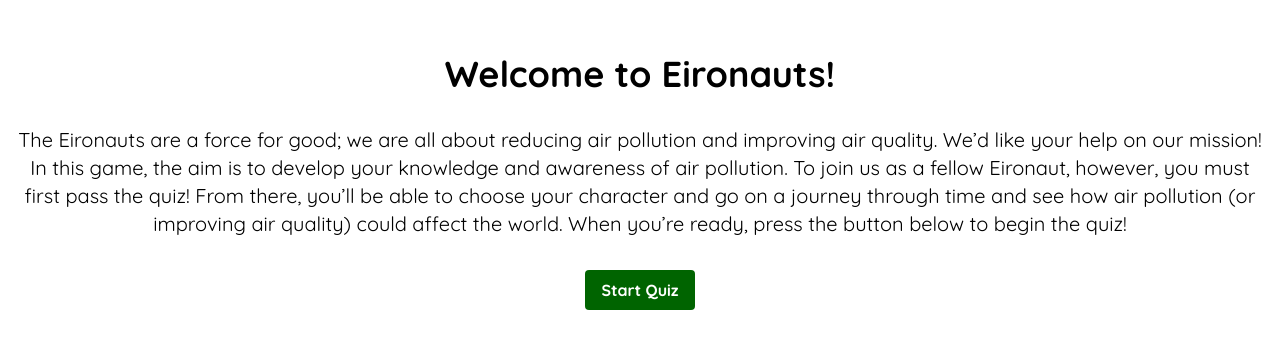
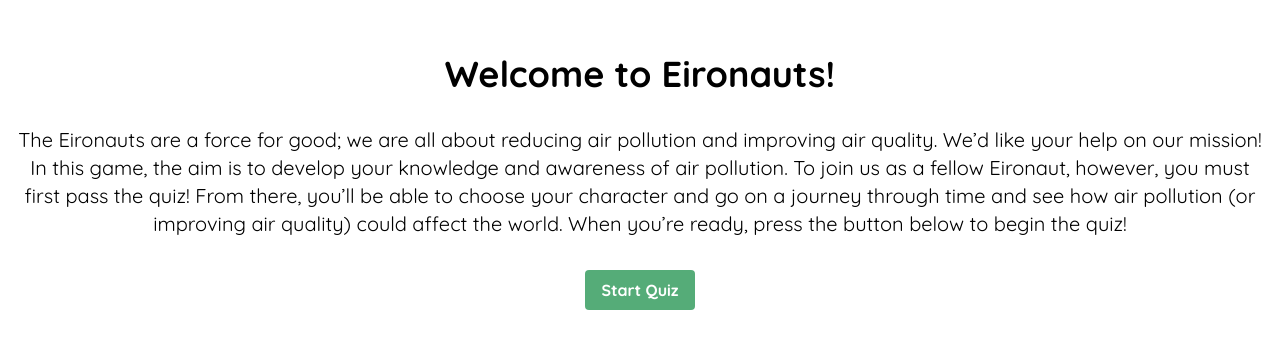
Before and after one commit to craigtkhill/final-year-team-project, a Next.js app: page / in a window 1280 px wide. Shown: the part 218-566 px from the top of the page. Built offline with nearby package versions, Linux system fonts and the light colour scheme.

Commit message:
change button color

```diff
--- a/app/page.tsx
+++ b/app/page.tsx
@@ -28,11 +28,7 @@ export default function Home() {
         below to begin the quiz!
       </p>
       {/* <Image className="w-24 h-24" src="/logo.svg" alt="Logo" /> */}
-      <Button
-        text="Start Quiz"
-        onClick={handleButtonClick}
-        bgColor={"#006400"}
-      />
+      <Button text="Start Quiz" onClick={handleButtonClick} bgColor="#55ac78" />
     </div>
   );
 }
--- a/components/Button.tsx
+++ b/components/Button.tsx
@@ -8,7 +8,7 @@ const Button = ({ text, onClick, bgColor }: Props) => {
   return (
     <button
       onClick={onClick}
-      className={`bg-[#006400] select-none text-white font-bold py-2 px-4 rounded`}
+      className={`bg-[#55ac78] select-none text-white font-bold py-2 px-4 rounded`}
     >
       {text}
     </button>
```
